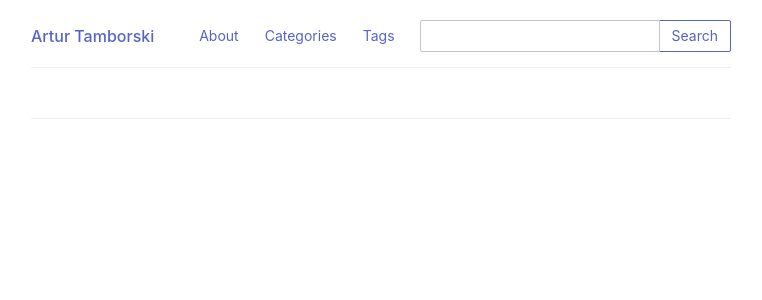
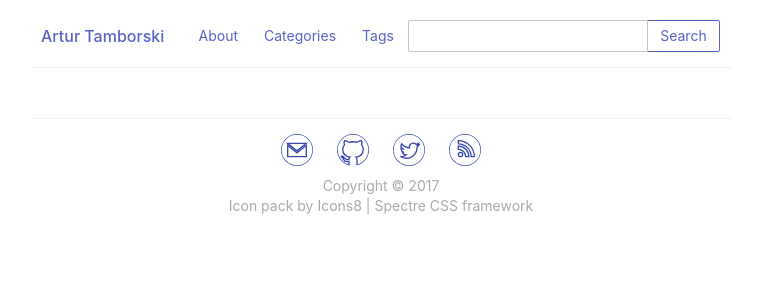
Before and after one commit to arturtamborski/arturtamborskipl, a Django app: page / in a window 1280 px wide. Shown: the top 300 px of the page, without its empty margins (259-1021 px from the left). Run offline with Django 3.2, Linux system fonts and the light colour scheme; data that the repository does not hold is empty.

Commit message:
add footer icons

```diff
--- a/blog/templates/blog/base.html
+++ b/blog/templates/blog/base.html
@@ -7,6 +7,8 @@
         <meta name="viewport" content="width=device-width, initial-scale=1, shrink-to-fit=no">
         <meta name="description" content="Wpisy o programowaniu i innych rzeczach.">
         <meta name="author" content="Artur Tamborski">
+
+        <link rel="sitemap" type="application/xml" title="sitemap" href="{% url 'home' %}sitemap.xml">
 
         <title>{% block title %}{% endblock %} Artur Tamborski</title>
 
@@ -24,12 +26,20 @@ article {
     font-style: italic;
     padding: 0;
 }
+.my-icon {
+    fill: white;
+    stroke:#3b49af;
+    margin: 10px;
+}
+footer, footer a {
+    color: #aaa;
+}
 </style>
     </head>
     <body>
         <header class="navbar container grid-960">
             <section class="column centered col-9 col-md-11 col-sm-12">
-                <nav class="navbar">
+                <nav class="navbar container">
                     <section class="section navbar-section">
                         <a class="navbar-brand" href="{% url 'home' %}">Artur Tamborski</a>
                     </section>
@@ -60,6 +70,26 @@ article {
         <footer class="container grid-960">
             <section class="column centered text-center col-9 col-md-11 col-sm-12">
                 <div class="divider"></div>
+                <a href="mailto:tamborskiartur@gmail.com">
+                    <svg class="avatar my-icon" xmlns="http://www.w3.org/2000/svg" width="24" height="24" viewBox="0 0 24 24"><path d="M12 .02c-6.627 0-12 5.373-12 12s5.373 12 12 12 12-5.373 12-12-5.373-12-12-12zm6.99 6.98l-6.99 5.666-6.991-5.666h13.981zm.01 10h-14v-8.505l7 5.673 7-5.672v8.504z"/></svg>
+                </a>
+                <a href="https://github.com/arturtamborski">
+                    <svg class="avatar my-icon" xmlns="http://www.w3.org/2000/svg" width="24" height="24" viewBox="0 0 24 24"><path d="M12 0c-6.626 0-12 5.373-12 12 0 5.302 3.438 9.8 8.207 11.387.599.111.793-.261.793-.577v-2.234c-3.338.726-4.033-1.416-4.033-1.416-.546-1.387-1.333-1.756-1.333-1.756-1.089-.745.083-.729.083-.729 1.205.084 1.839 1.237 1.839 1.237 1.07 1.834 2.807 1.304 3.492.997.107-.775.418-1.305.762-1.604-2.665-.305-5.467-1.334-5.467-5.931 0-1.311.469-2.381 1.236-3.221-.124-.303-.535-1.524.117-3.176 0 0 1.008-.322 3.301 1.23.957-.266 1.983-.399 3.003-.404 1.02.005 2.047.138 3.006.404 2.291-1.552 3.297-1.23 3.297-1.23.653 1.653.242 2.874.118 3.176.77.84 1.235 1.911 1.235 3.221 0 4.609-2.807 5.624-5.479 5.921.43.372.823 1.102.823 2.222v3.293c0 .319.192.694.801.576 4.765-1.589 8.199-6.086 8.199-11.386 0-6.627-5.373-12-12-12z"/></svg>
+                </a>
+                <a href="https://twitter.com/arturtamborski">
+                    <svg class="avatar my-icon" xmlns="http://www.w3.org/2000/svg" width="24" height="24" viewBox="0 0 24 24"><path d="M12 0c-6.627 0-12 5.373-12 12s5.373 12 12 12 12-5.373 12-12-5.373-12-12-12zm6.066 9.645c.183 4.04-2.83 8.544-8.164 8.544-1.622 0-3.131-.476-4.402-1.291 1.524.18 3.045-.244 4.252-1.189-1.256-.023-2.317-.854-2.684-1.995.451.086.895.061 1.298-.049-1.381-.278-2.335-1.522-2.304-2.853.388.215.83.344 1.301.359-1.279-.855-1.641-2.544-.889-3.835 1.416 1.738 3.533 2.881 5.92 3.001-.419-1.796.944-3.527 2.799-3.527.825 0 1.572.349 2.096.907.654-.128 1.27-.368 1.824-.697-.215.671-.67 1.233-1.263 1.589.581-.07 1.135-.224 1.649-.453-.384.578-.87 1.084-1.433 1.489z"/></svg>
+                </a>
+                <a href="https://arturtamborski.pl/feed">
+                    <svg class="avatar my-icon" xmlns="http://www.w3.org/2000/svg" width="24" height="24" viewBox="0 0 24 24"><path d="M12 0c-6.627 0-12 5.373-12 12s5.373 12 12 12 12-5.373 12-12-5.373-12-12-12zm-3.374 17c-.897 0-1.626-.727-1.626-1.624s.729-1.624 1.626-1.624 1.626.727 1.626 1.624-.729 1.624-1.626 1.624zm3.885 0c-.03-3.022-2.485-5.474-5.511-5.504v-2.406c4.361.03 7.889 3.555 7.92 7.91h-2.409zm4.081 0c-.016-5.297-4.303-9.571-9.592-9.594v-2.406c6.623.023 11.985 5.384 12 12h-2.408z"/></svg>
+
+                </a>
+                <div>
+                    Copyright &copy; 2017
+                </div>
+                <div>
+                    <a href="https://icons8.com">Icon pack by Icons8</a> |
+                    <a href="https://picturepan2.github.io/spectre/">Spectre CSS framework</a>
+                </div>
             </section>
         </footer>
     </body>
```
